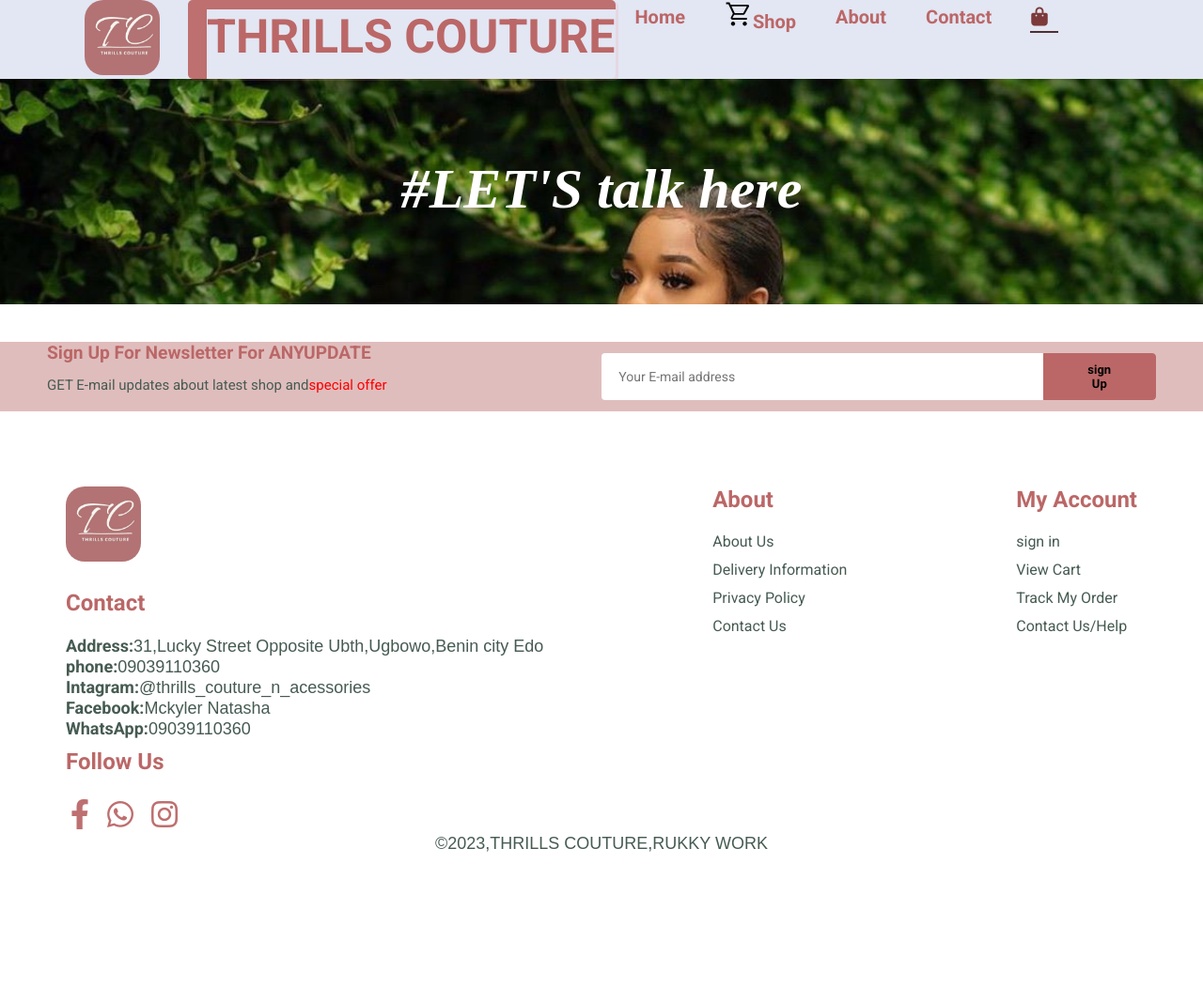
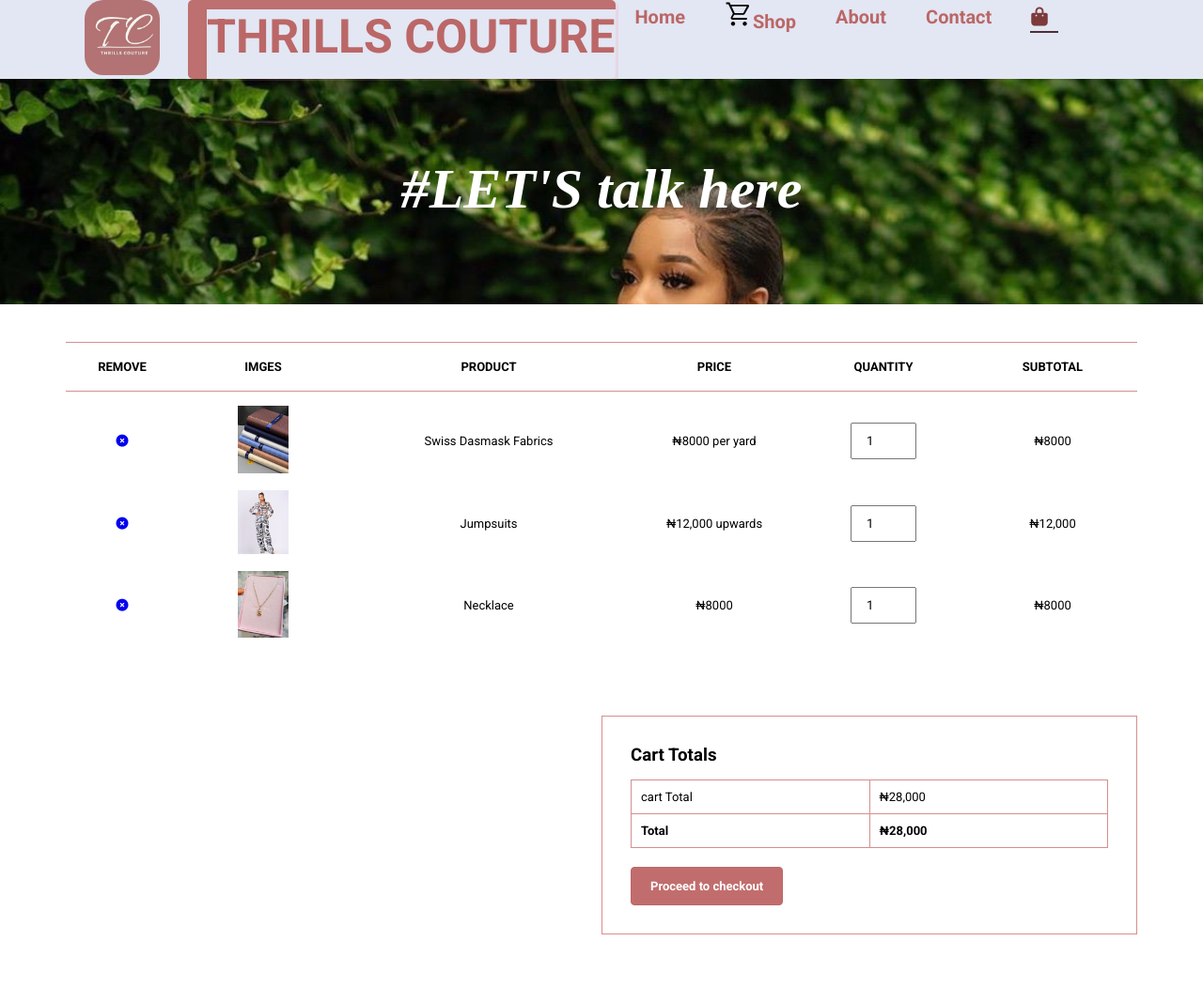
Before and after one commit to BErukky/thills, a plain HTML site: page Thrills work/cart.html in a window 1280 px wide. Shown: the top 1068 px of the page at 94% size. Before the commit the page ends 958 px from the top, so only its background shows below. Drawn offline with Linux system fonts and the light colour scheme.

Commit message:
done with cart.html

```diff
--- a/Thrills work/add to cart.html
+++ b/Thrills work/cart.html
@@ -52,9 +52,79 @@
     <h2 class="la-wok"> #LET'S talk here</h2>
   </div>
 
+  <section id="cart-add" class="section-p1">
+    <table width="100%">
+      <thead>
+        <tr>
+          <td>Remove</td>
+          <td>Imges</td>
+          <td>Product</td>
+          <td>Price</td>
+          <td>Quantity</td>
+          <td>Subtotal</td>
+        </tr>
+      </thead>
+      <tbody>
+        <tr>
+          <td><a href="#"><i class="fas fa-times-circle"></i></a></td>
+          <td><img src="photo/b11afd08-92b2-4677-bc8e-fe77fa59ee0f.jpg" alt=""> </td>
+          <td>Swiss Dasmask Fabrics</td>
+          <td>₦8000 per yard</td>
+          <td><input type="number" value="1"></td>
+          <td>₦8000</td>
+        </tr>
+
+        <tr>
+          <td><a href="#"><i class="fas fa-times-circle"></i></a></td>
+          <td><img src="photo/outfit2.jpg" alt=""> </td>
+          <td>Jumpsuits</td>
+          <td>₦12,000 upwards</td>
+          <td><input type="number" value="1"></td>
+          <td>₦12,000</td>
+        </tr>
+
+        <tr>
+          <td><a href="#"><i class="fas fa-times-circle"></i></a></td>
+          <td><img src="gold/PVKZ4252.JPG" alt=""> </td>
+          <td>Necklace</td>
+          <td>₦8000</td>
+          <td><input type="number" value="1"></td>
+          <td>₦8000</td>
+        </tr>
+      </tbody>
 
 
 
+    </table>
+
+
+
+
+  </section>
+
+  <section id="cart" class="section-p1">
+    <div id="Subtotal">
+      <h3>Cart Totals</h3>
+      <table>
+        <tr>
+          <td>
+            cart Total
+          </td>
+          <td>
+            ₦28,000
+          </td>
+        </tr>
+
+        <tr>
+          <td><strong>Total</strong></td>
+          <td><strong>₦28,000</strong></td>
+        </tr>
+      </table>
+
+      <button class="norm">Proceed to checkout</button>
+
+    </div>
+  </section>
 
 
 
--- a/Thrills work/cssworks/add tocart.css
+++ b/Thrills work/cssworks/add tocart.css
@@ -0,0 +1,96 @@
+#cart-add table {
+  width: 100%;
+  border-collapse: collapse;
+  table-layout: fixed;
+  white-space: nowrap;
+}
+
+#cart-add table img {
+  width: 30%;
+}
+
+#cart-add table td:nth-child(1) {
+  width: 100px;
+  text-align: center;
+}
+
+#cart-add table td:nth-child(2) {
+  width: 150px;
+  text-align: center;
+}
+
+#cart-add table td:nth-child(3) {
+  width: 250px;
+  text-align: center;
+}
+
+#cart-add table td:nth-child(4),
+#cart-add table td:nth-child(5),
+#cart-add table td:nth-child(6) {
+  width: 150px;
+  text-align: center;
+}
+
+#cart-add table td:nth-child(5) input {
+  width: 70px;
+  padding: 10px 5px 10px 15px;
+
+}
+
+#cart-add table thead {
+  border: 1px solid rgb(214, 142, 142);
+  border-left: none;
+  border-right: none;
+
+}
+
+#cart-add table thead td {
+  font-weight: 700;
+  text-transform: uppercase;
+  font-size: 13px;
+  padding: 18px 0;
+}
+
+#cart-add table tbody tr td {
+  padding-top: 15px;
+}
+
+#cart-add table tbody td {
+  font-size: 13px;
+}
+
+#cart {
+  display: flex;
+  flex-wrap: wrap;
+  justify-content: right;
+}
+
+#Subtotal {
+  width: 50%;
+  margin-bottom: 30px;
+  border: 1px solid rgb(214, 142, 142);
+  padding: 30px;
+}
+
+#Subtotal table {
+  border-collapse: collapse;
+  width: 100%;
+  margin-bottom: 20px;
+}
+
+#Subtotal table td {
+  width: 50%;
+  border: 1px solid rgb(214, 142, 142);
+  padding: 10px;
+  font-size: 13px;
+}
+
+#Subtotal h3 {
+  padding-bottom: 15px;
+}
+
+#Subtotal button {
+  background-color: rgb(194, 109, 109);
+  color: white;
+  padding: 12px 20px;
+}
```
Also changed, not shown: Thrills work/shop.html (+1 -1 lines).
